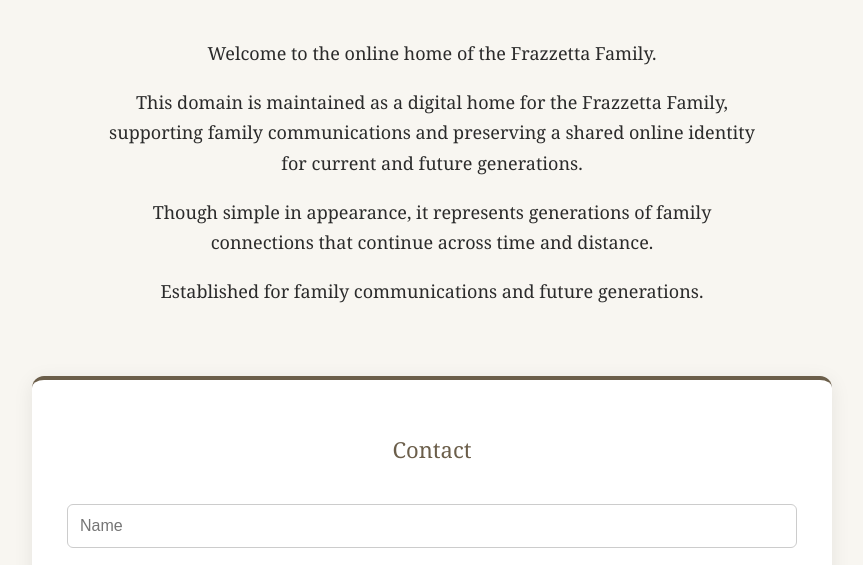
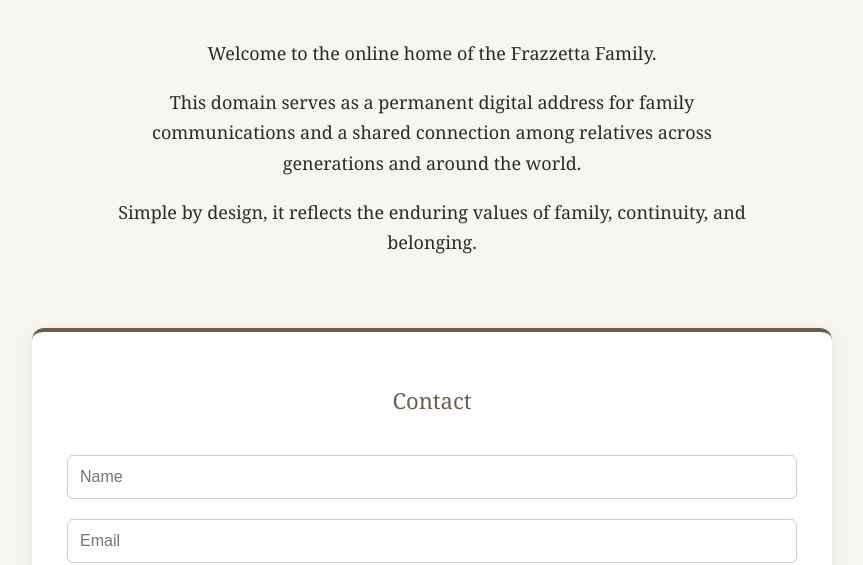
Before and after one commit to sfrazzetta/frazzetta.com, a plain HTML site: page index.html in a window 1280 px wide. Shown: the part 239-804 px from the top of the page, without its empty margins (208-1071 px from the left). Drawn offline with Linux system fonts and the light colour scheme.

Commit message:
Revise family description for clarity and impact

```diff
--- a/index.html
+++ b/index.html
@@ -90,18 +90,13 @@
     <p>Welcome to the online home of the Frazzetta Family.</p>
 
     <p>
-      This domain is maintained as a digital home for the Frazzetta Family,
-      supporting family communications and preserving a shared online identity
-      for current and future generations.
+      This domain serves as a permanent digital address for family communications
+      and a shared connection among relatives across generations and around the world.
     </p>
 
     <p>
-      Though simple in appearance, it represents generations of family
-      connections that continue across time and distance.
-    </p>
-
-    <p>
-      Established for family communications and future generations.
+      Simple by design, it reflects the enduring values of family, continuity,
+      and belonging.
     </p>
 
     <div class="contact">
```
